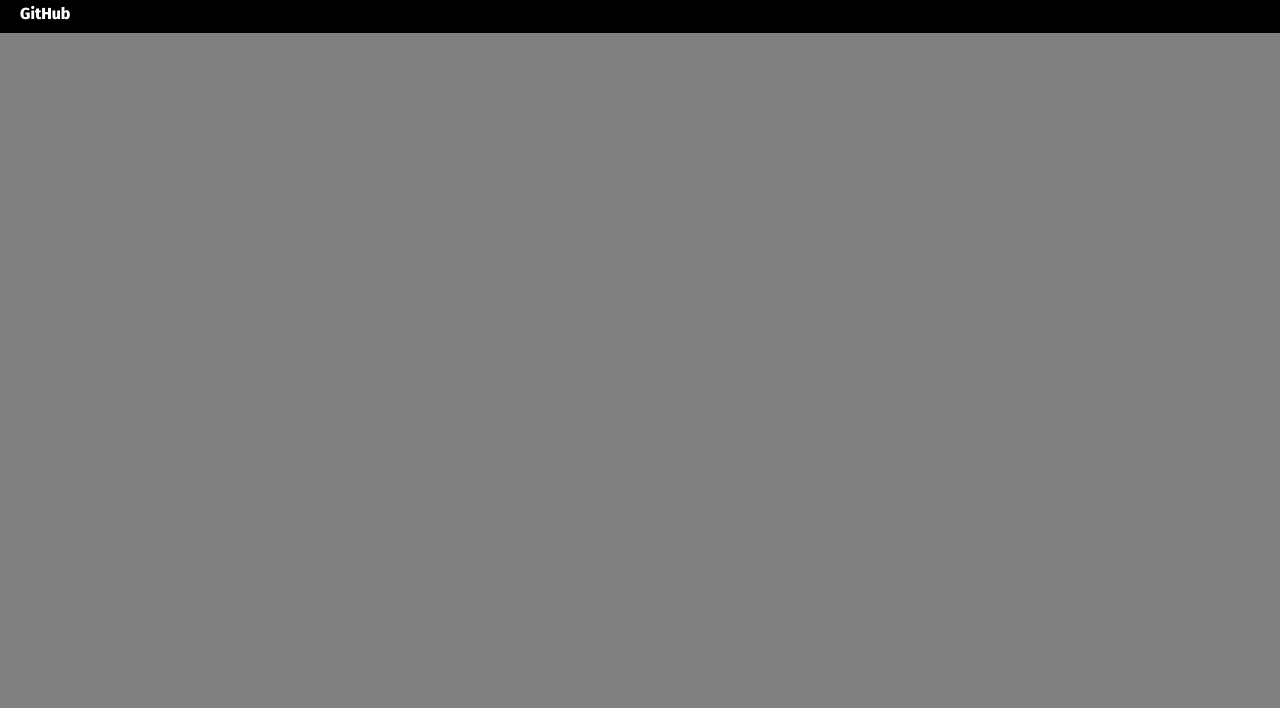
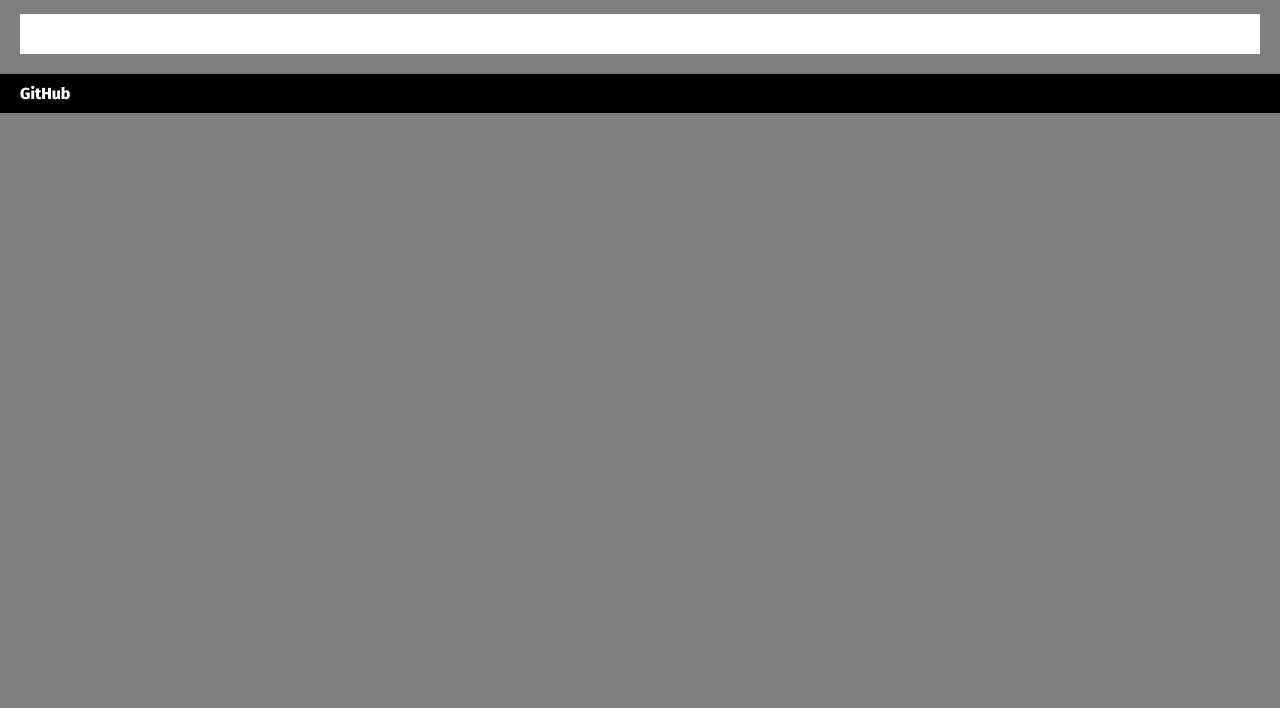
Before and after one commit to FlishCake/site, a Gatsby site: page / in a window 1280 px wide. Shown: the part 92-800 px from the top of the page. Built offline with nearby package versions, Linux system fonts and the light colour scheme; Gatsby itself is replaced by a stand-in of ours.

Commit message:
add style content

```diff
--- a/src/components/layout.js
+++ b/src/components/layout.js
@@ -7,7 +7,7 @@
     <>
         <Header headerText={props.headerText} />
 
-        <div>
+        <div class="content">
             {children}
         </div>
 
--- a/src/styles/global.css
+++ b/src/styles/global.css
@@ -21,6 +21,12 @@
     color: black;
 }
 
+.content {
+    margin: 20px;
+    padding: 20px 40px;
+    background-color: white;
+}
+
 footer {
     background-color: black;
     padding: 10px 20px;
```
